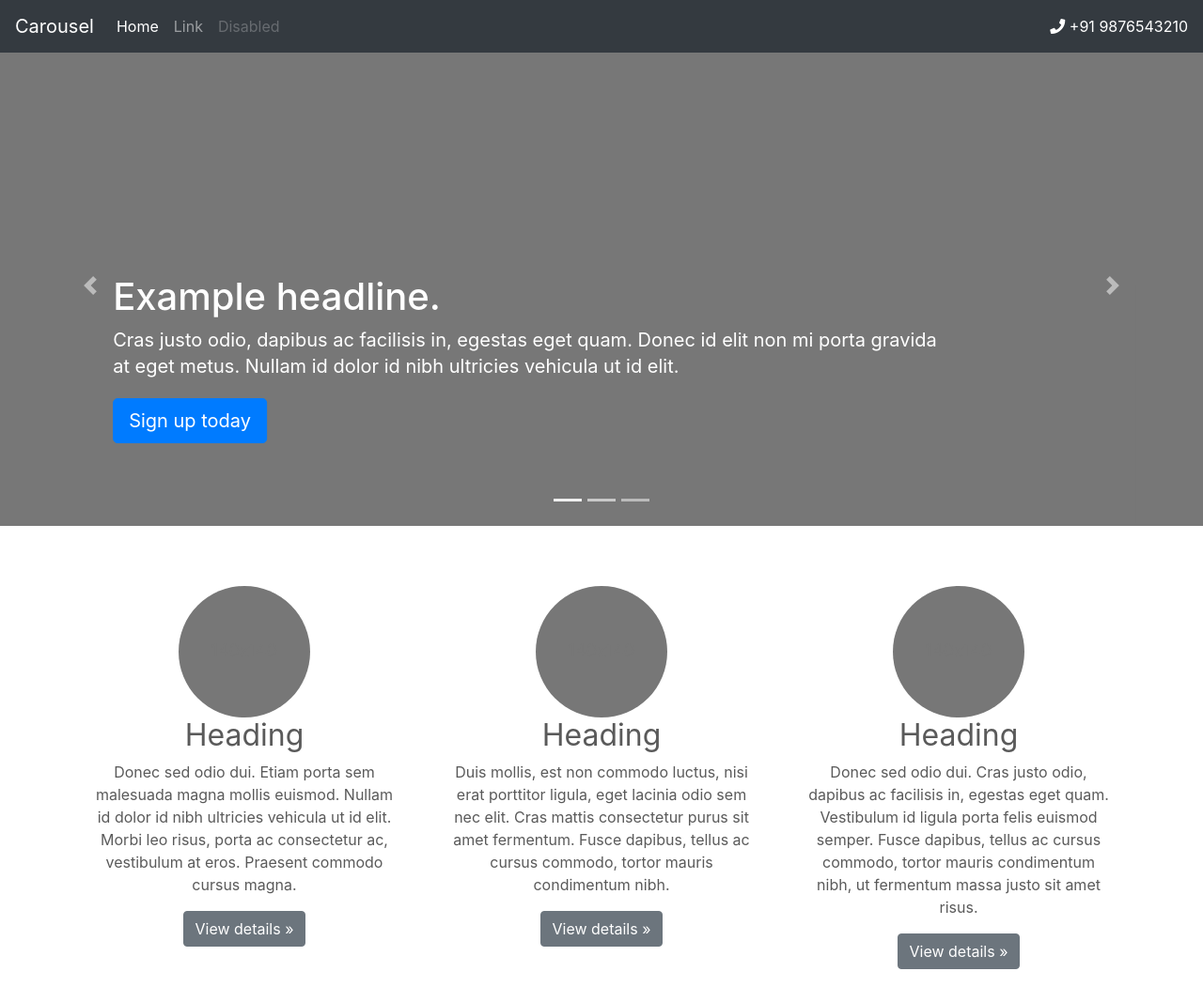
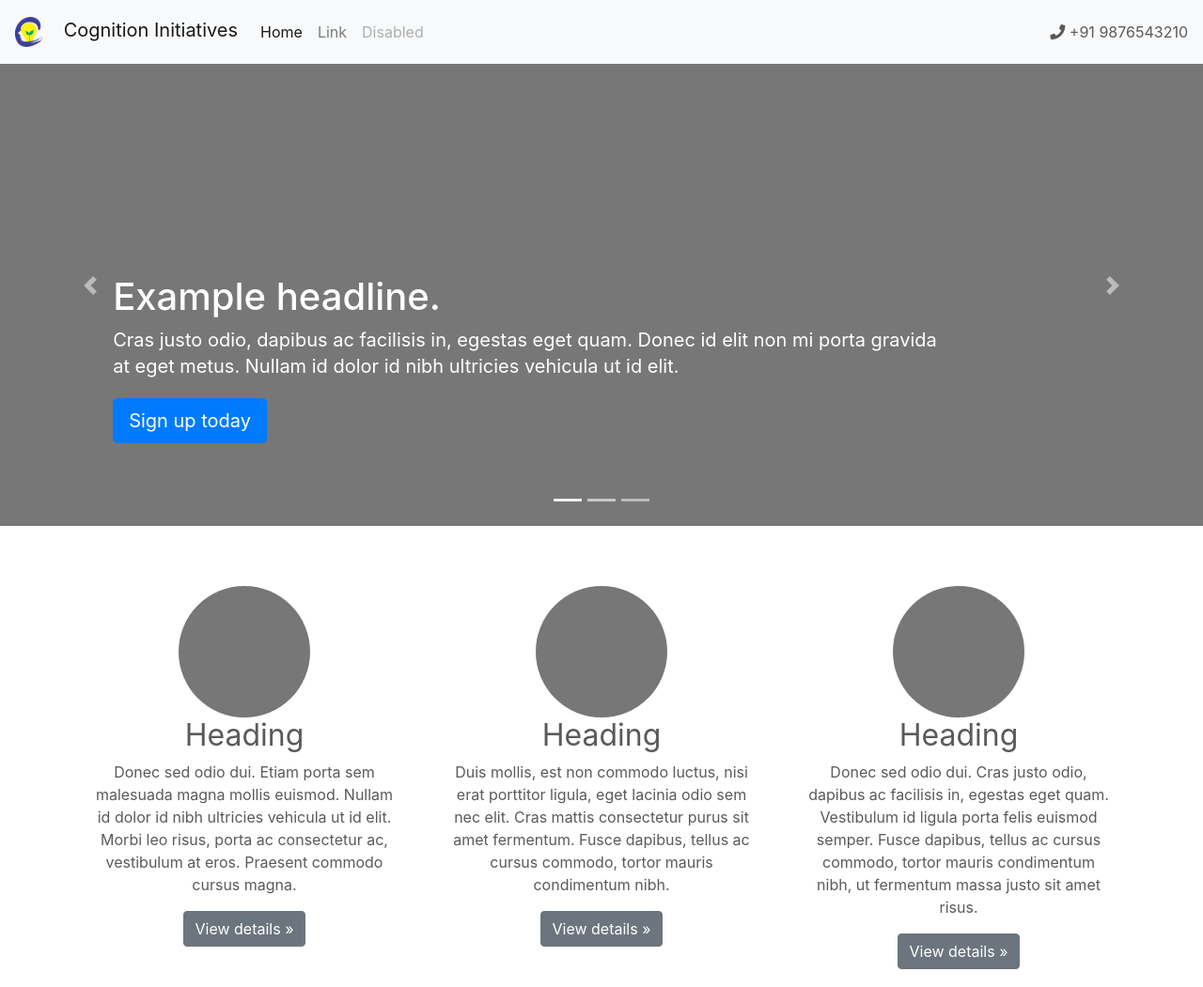
Before and after one commit to pramanikriju/cognipl.github.io, a plain HTML site: page index.html in a window 1280 px wide. Shown: the top 1051 px of the page at 94% size. Drawn offline with nearby package versions, Linux system fonts and the light colour scheme.

Commit message:
logo image

```diff
--- a/index.html
+++ b/index.html
@@ -40,8 +40,11 @@
   </head>
   <body>
     <header>
-  <nav class="navbar navbar-expand-md navbar-dark fixed-top bg-dark">
-    <a class="navbar-brand" href="#">Carousel</a>
+  <nav class="navbar navbar-expand-md navbar-light fixed-top bg-light" >
+    <a class="navbar-brand" href="#">
+        <img class="img-fluid navbar-brand" src="assets/logo1.png" width="30" height="30">
+        Cognition Initiatives
+      </a>
     <button class="navbar-toggler" type="button" data-toggle="collapse" data-target="#navbarCollapse" aria-controls="navbarCollapse" aria-expanded="false" aria-label="Toggle navigation">
       <span class="navbar-toggler-icon"></span>
     </button>
@@ -58,7 +61,7 @@
         </li>
       </ul>
       <form class="form-inline mt-2 mt-md-0">
-        <i class="fas fa-phone text-white"></i> <span class="text-white">&nbsp;+91 9876543210</span>
+        <i class="fas fa-phone "></i> <span class="">&nbsp;+91 9876543210</span>
       </form>
     </div>
   </nav>
```
Also changed, not shown: assets/logo.png (added), assets/logo1.png (added).
